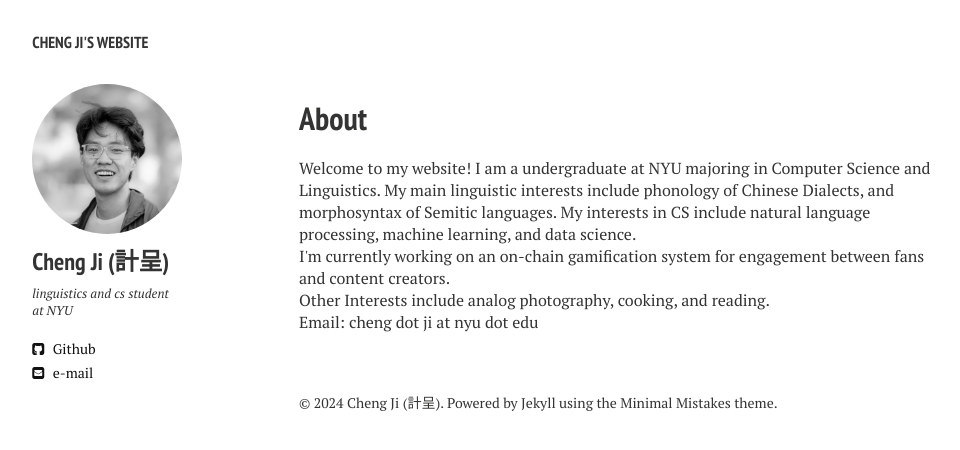
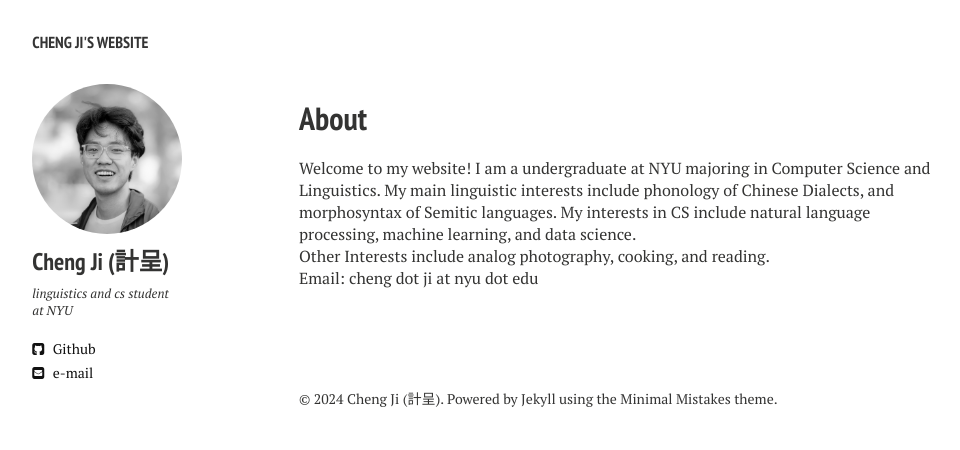
Before and after one commit to szcharlesji/szcharlesji.github.io, a Jekyll site: the page built from index.md, in a window 1280 px wide. Shown: the top 450 px of the page, without its empty margins (21-981 px from the left). Built offline with Jekyll 4.4.1, drawn with Linux system fonts in a browser that asks for light colours; nearby versions of some CDN libraries.

Commit message:
update content

```diff
--- a/index.md
+++ b/index.md
@@ -13,11 +13,6 @@ Welcome to my website! I am a undergraduate at NYU majoring in Computer Science
 </p>
 
 <p>
-I'm currently working on an on-chain gamification system for engagement between fans and content creators.
-</p>
-
-
-<p>
 Other Interests include analog photography, cooking, and reading.
 </p>
 
```
